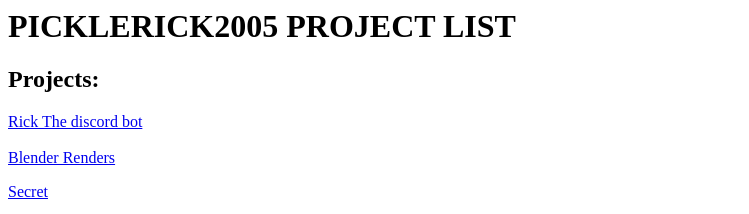
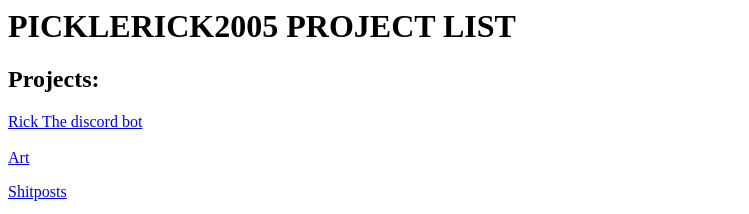
Before and after one commit to PICKLERICK2005/PICKLERICK2005.github.io, a plain HTML site: page index.html in a window 1280 px wide. Shown: the top 214 px of the page, without its empty margins (0-749 px from the left). Drawn offline with Linux system fonts and the light colour scheme.

Commit message:
Update index.html

```diff
--- a/index.html
+++ b/index.html
@@ -1,8 +1,8 @@
 <html><head>
 <meta http-equiv="content-type" content="text/html; charset=UTF-8"><title>Pickle's website</title></head><body><h1><strong>PICKLERICK2005 PROJECT LIST</strong></h1>
 <h2>Projects:</h2>
-<p><a title="proud of my son" href="https://picklerick2005.github.io/rick.html">Rick The discord bot</a><br><br><a title="I'm bored af" href="https://picklerick2005.github.io/blender.html">Blender Renders</a></p>
-<p><a href="https://picklerick2005.github.io/lol.html">Secret</a></p>
+<p><a title="proud of my son" href="https://picklerick2005.github.io/rick.html">Rick The discord bot</a><br><br><a title="I'm bored af" href="https://picklerick2005.github.io/blender.html">Art</a></p>
+<p><a href="https://picklerick2005.github.io/lol.html">Shitposts</a></p>
 <p><img src="https://i.ibb.co/Pcg95Ny/meh.png" alt="PICKLERICK2005" width="235" height="231"></p>
 <p>Also, big thanks to all my friends who supported me and still are, I love you all so much, you're the best :D</p>
 <link rel="shortcut icon" type="image/jpg" href="https://picklerick2005.github.io/favicon.ico">
```
